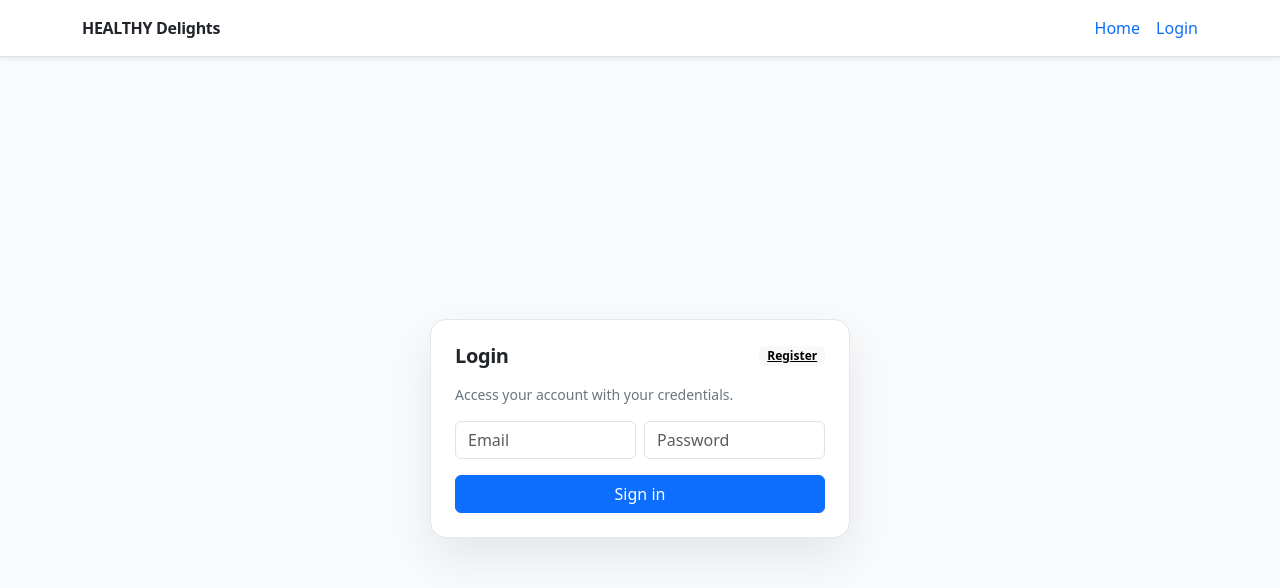
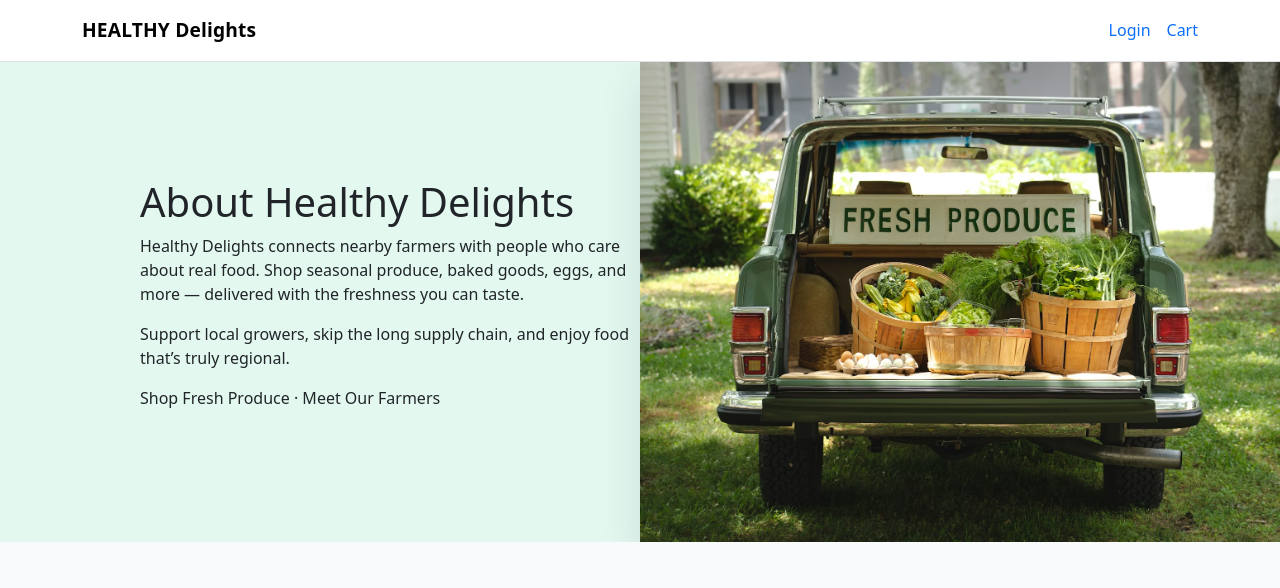
Before and after one commit to dobirr/cs-sl-mern-foundation, a website built with Vite: page client/index.html in a window 1280 px wide. Built offline with nearby package versions, Linux system fonts and the light colour scheme.

Commit message:
feat(client): add landing and hero component

```diff
--- /dev/null
+++ b/client/src/components/hero.js
@@ -0,0 +1,25 @@
+export function renderHeroSection(
+  imageSrc,
+  title = 'Landing Page',
+  description,
+  supportLine,
+  cta
+) {
+  return `
+    <section class="hero">
+      <div class="hero-visual-floating">
+        <img class="hero-visual" src="${imageSrc}" alt="Hero image" />
+      </div>
+      <div class="container-fluid">
+        <div class="row align-items-center g-4">
+          <div class="col-md-6">
+            ${title && `<h1>${title}</h1>`}
+            ${description && `<p>${description}</p>`}
+            ${cta && `<p>${cta}</p>`}
+            ${supportLine && `<p>${supportLine}</p>`}
+          </div>
+        </div>
+      </div>
+    </section>
+  `;
+}
--- a/client/src/main.js
+++ b/client/src/main.js
@@ -2,9 +2,10 @@ import 'bootstrap/dist/css/bootstrap.min.css';
 import './style.css';
 import { renderLoginPage, attachLoginHandlers } from './pages/login';
 import { renderRegisterPage, attachRegisterHandlers } from './pages/register.js';
+import { attachLandingHandlers, renderLandingPage } from './pages/landing.js';
 
 const routes = {
-  '/': { view: renderLoginPage, mount: attachLoginHandlers },
+  '/': { view: renderLandingPage, mount: attachLandingHandlers },
   '/login': { view: renderLoginPage, mount: attachLoginHandlers },
   '/register': { view: renderRegisterPage, mount: attachRegisterHandlers },
 };
@@ -19,10 +20,12 @@ function render(pathname = window.location.pathname) {
     <div class="app-shell">
       <header class="py-3 border-bottom bg-white shadow-sm">
         <div class="container d-flex justify-content-between align-items-center">
-          <span class="brand">HEALTHY Delights</span>
+          <span class="brand">
+            <a href="/" data-link class="text-decoration-none">HEALTHY Delights</a>
+          </span>
           <nav class="d-flex gap-3">
-            <a href="/" data-link class="text-decoration-none">Home</a>
             <a href="/login" data-link class="text-decoration-none">Login</a>
+            <a href="/cart" data-link class="text-decoration-none">Cart</a>
           </nav>
         </div>
       </header>
--- /dev/null
+++ b/client/src/pages/landing.js
@@ -0,0 +1,20 @@
+import hero from '../assets/images/hero-landing.avif';
+import { renderHeroSection } from '../components/hero.js';
+
+export function renderLandingPage() {
+  return `
+    <div class="landing page">
+      ${renderHeroSection(
+        hero,
+    'About Healthy Delights',
+    'Healthy Delights connects nearby farmers with people who care about real food. Shop seasonal produce, baked goods, eggs, and more — delivered with the freshness you can taste.',
+    'Shop Fresh Produce · Meet Our Farmers',
+    'Support local growers, skip the long supply chain, and enjoy food that’s truly regional.', 'Shop Fresh Produce · Meet Our Farmers')}
+    </div>
+  `;
+}
+
+// Attach event handlers to the login form
+export function attachLandingHandlers() {
+  console.log('attachLandingHandlers()');
+}
--- a/client/src/style.css
+++ b/client/src/style.css
@@ -1,3 +1,5 @@
+/* Main */
+
 :root {
   font-family:
     'Inter',
@@ -40,6 +42,17 @@ body {
   letter-spacing: -0.02em;
 }
 
+.brand a {
+  color: #000;
+  letter-spacing: 0.01rem;
+  font-size: 1.2rem;
+  font-weight: 600;
+}
+
+
+/* Landing */
+
+
 /* Toasts */
 .toast-container {
   position: fixed;
@@ -54,7 +67,7 @@ body {
 }
 
 .app-toast {
-  font-size: .8rem;
+  font-size: 0.8rem;
   pointer-events: auto;
   padding: 10px 12px;
   color: #fff;
@@ -62,7 +75,9 @@ body {
   box-shadow: 0 18px 40px rgba(15, 23, 42, 0.15);
   opacity: 0;
   transform: translateY(8px);
-  transition: opacity 0.2s ease, transform 0.2s ease;
+  transition:
+    opacity 0.2s ease,
+    transform 0.2s ease;
 }
 
 .app-toast.visible {
@@ -86,6 +101,35 @@ body {
   background: #fd7e14;
 }
 
+/* Hero layout */
+.hero {
+  position: relative;
+  overflow: hidden;
+  margin: 0 0 2rem;
+  background: #e3f9f0;
+}
+
+.hero .row {
+  min-height: 60vh;
+}
+
+.hero-visual-floating {
+  position: absolute;
+  right: 0;
+  top: 0;
+  width: 50vw;
+  pointer-events: none;
+}
+
+.hero-visual {
+  width: 100%;
+  min-height: 60vh;
+  height: 100%;
+  object-fit: cover;
+  box-shadow: 0 18px 40px rgba(15, 23, 42, 0.12);
+  display: block;
+}
+
 /**
 * Bootstrap Overrides **
 */
@@ -93,3 +137,7 @@ body {
   --bs-gutter-x: 0.5rem;
   --bs-gutter-y: 0;
 }
+
+.container-fluid {
+  max-width: 80%;
+}
```
Also changed, not shown: client/src/assets/images/hero-landing.avif (added).
